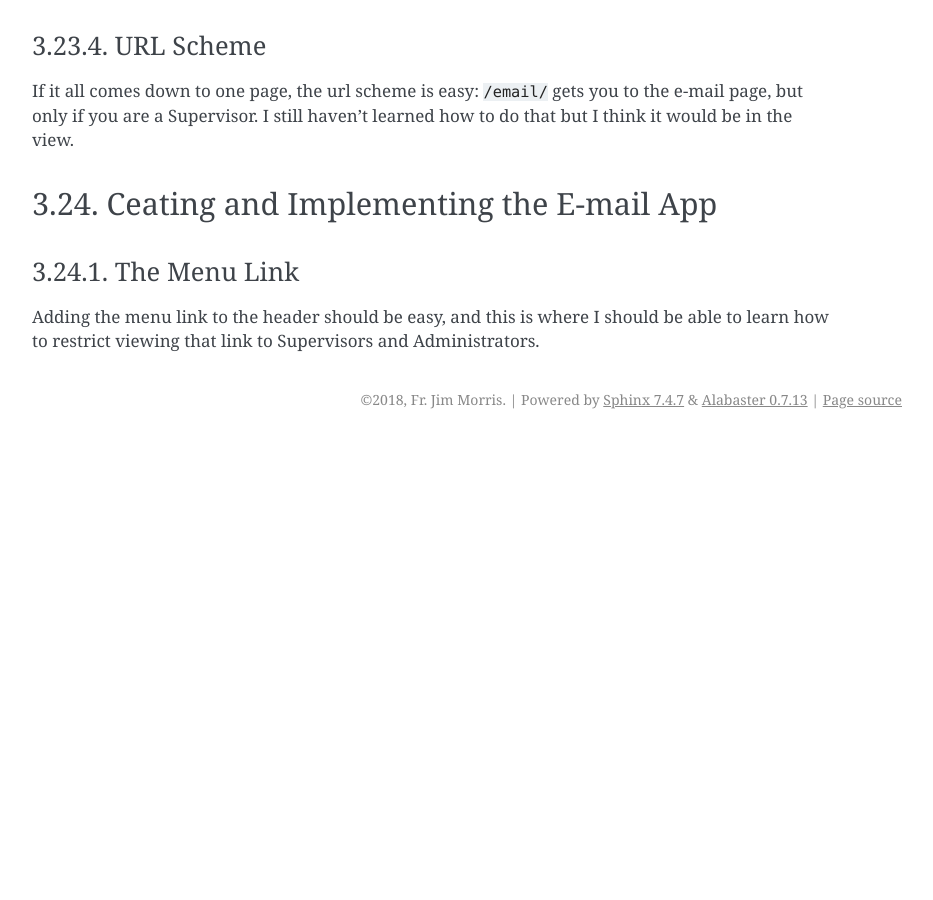
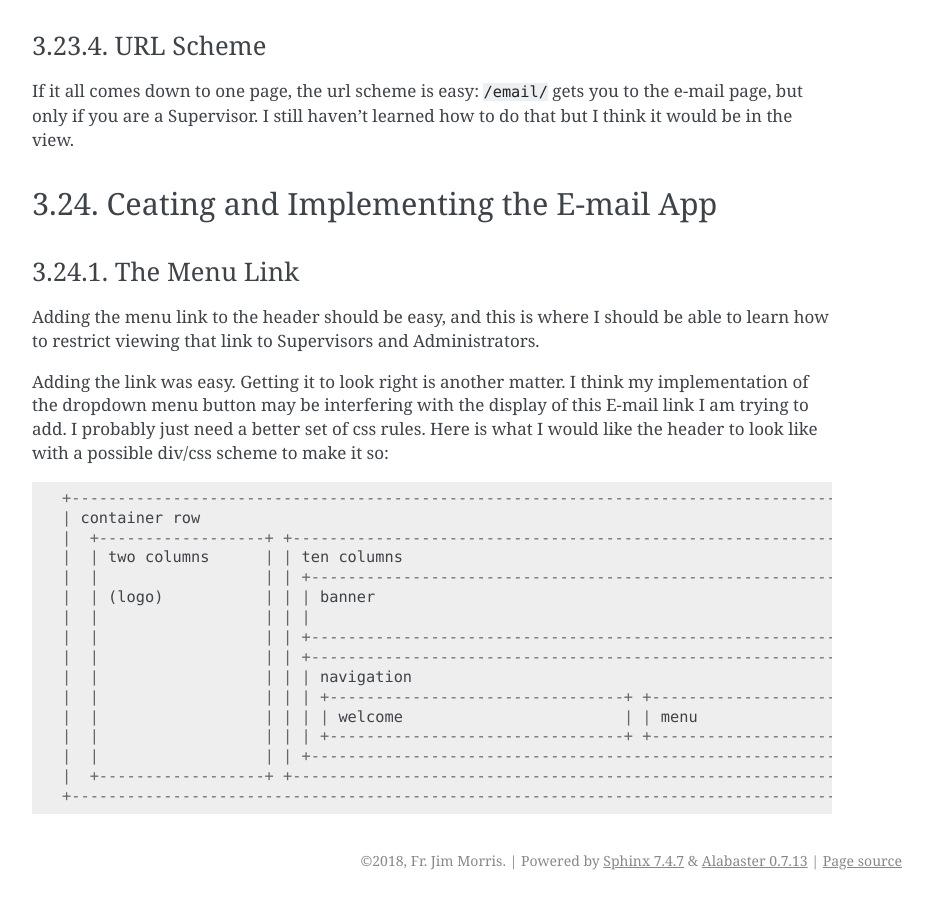
Before and after one commit to JMorris1575/confirmation2018, a Sphinx documentation site: the page built from docs/implementing.rst, in a window 1280 px wide and 900 px high, scrolled down 53278 px. Shown: the whole window, without its empty margins (338-1271 px from the left). Built offline with Sphinx 7.4.7, drawn with Linux system fonts in a browser that asks for light colours; before the commit the page ends 53717 px from its top, so only the background shows below that.

```diff
--- a/docs/implementing.rst
+++ b/docs/implementing.rst
@@ -2318,3 +2318,24 @@
 
 Adding the menu link to the header should be easy, and this is where I should be able to learn how to restrict viewing
 that link to Supervisors and Administrators.
+
+Adding the link was easy. Getting it to look right is another matter. I think my implementation of the dropdown menu
+button may be interfering with the display of this E-mail link I am trying to add. I probably just need a better set
+of css rules. Here is what I would like the header to look like with a possible div/css scheme to make it so::
+
+    +-----------------------------------------------------------------------------------------------------------------+
+    | container row                                                                                                   |
+    |  +------------------+ +---------------------------------------------------------------------------------------+ |
+    |  | two columns      | | ten columns                                                                           | |
+    |  |                  | | +---------------------------------------------------------------------------------+   | |
+    |  | (logo)           | | | banner                                                                          |   | |
+    |  |                  | | |                                                                                 |   | |
+    |  |                  | | +---------------------------------------------------------------------------------+   | |
+    |  |                  | | +---------------------------------------------------------------------------------+   | |
+    |  |                  | | | navigation                                                                      |   | |
+    |  |                  | | | +--------------------------------+ +------------------------------------------+ |   | |
+    |  |                  | | | | welcome                        | | menu                                     | |   | |
+    |  |                  | | | +--------------------------------+ +------------------------------------------+ |   | |
+    |  |                  | | +---------------------------------------------------------------------------------+   | |
+    |  +------------------+ +---------------------------------------------------------------------------------------+ |
+    +-----------------------------------------------------------------------------------------------------------------+
```
Also changed, not shown: confirmation/static/site/css/custom.css (+8 -4 lines), 1 other file.
